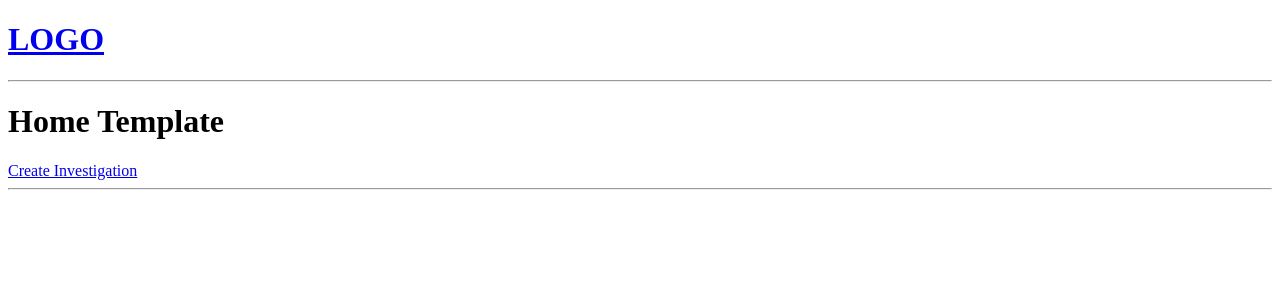
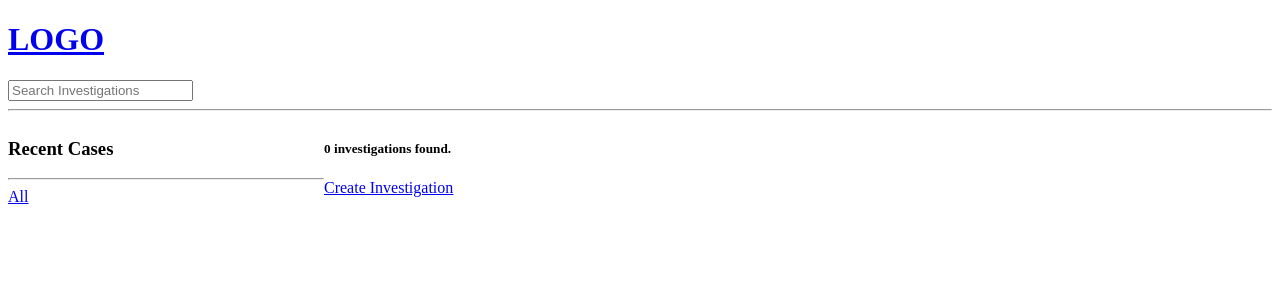
Before and after one commit to crowdere/CaseManager, a Django app: page / in a window 1280 px wide. Shown: the top 300 px of the page. Run offline with Django 4.2, Linux system fonts and the light colour scheme; data that the repository does not hold is empty.

Commit message:
Added search functionality

```diff
--- a/casemanager/base/models.py
+++ b/casemanager/base/models.py
@@ -1,4 +1,3 @@
-from tkinter import CASCADE
 from django.db import models
 from django.contrib.auth.models import User
 # Create your models here.
--- a/casemanager/base/templates/base/home.html
+++ b/casemanager/base/templates/base/home.html
@@ -2,12 +2,33 @@
 
 {% block content %}
 
-<h1> Home Template</h1>
+<style>
+    .home-container{
+        display:grid;
+        grid-template-columns: 1fr 3fr;
+    }
+</style>
+
+
+<div class="home-container">
+    <div>
+        <h3> Recent Cases </h3>
+        <hr>
+        <div>
+            <a href="{% url 'home' %}"> All </a>
+        </div>
+
+        {% for case in cases %}
+            <div>
+                <a href="{% url 'home' %}?q={{case.name}}">{{case.name}}</a>
+            </div>
+        {% endfor %}
+    </div>
 
     <div>
+        <h5> {{investigation_count}} investigations found. </h5>
+        <a href="{% url 'create-investigation' %}">  Create Investigation </a>
 
-    <a href="{% url 'create-investigation' %}">  Create Investigation </a>
-    <hr>
         <div>
                 {% for investigation in investigations %}
                 <div>
@@ -18,10 +39,12 @@
                     <small>{{investigation.case.name}}</small>
                     <hr>
                 </div>
+
                 {% endfor %}
         </div>
+
     </div>
 
-
+</div>
 
 {% endblock %}
--- a/casemanager/base/views.py
+++ b/casemanager/base/views.py
@@ -1,20 +1,23 @@
 from django.shortcuts import render, redirect
-from .models import Investigation
+from django.db.models import Q
+from .models import Investigation, Case
 from .forms import InvestigationForm
 # Create your views here.
 
 
-# NO LONGER USING
-# investigations = [
-#     {'id':1,'name':'COMP-DHG001983'},
-#     {'id':2,'name':'PCAP-DHG001983'},
-#     {'id':3,'name':'MEM-DHG001983'},
-# ]
+def home(request):
+    q = request.GET.get('q') if request.GET.get('q') != None else ''
 
+    investigations = Investigation.objects.filter(
+            Q(case__name__icontains=q) |
+            Q(name__icontains=q) |
+            Q(description__icontains=q)
+        )
 
-def home(request):
-    investigations = Investigation.objects.all()
-    context = {'investigations':investigations}
+    cases = Case.objects.all()
+    investigation_count = investigations.count()
+
+    context = {'investigations':investigations, 'cases':cases, 'investigation_count':investigation_count}
     return render(request, 'base/home.html', context)
 
 
@@ -22,6 +25,7 @@ def investigation(request, pk):
     investigation = Investigation.objects.get(id=pk)
     context = {'investigation': investigation}
     return render(request, 'base/investigation.html', context)
+
 
 def createInvestigation(request):
     form = InvestigationForm()
@@ -34,6 +38,7 @@ def createInvestigation(request):
 
     context = {'form':form}
     return render(request, 'base/investigation_form.html', context)
+
 
 def updateInvestigation(request, pk):
     investigation = Investigation.objects.get(id=pk)
@@ -48,6 +53,7 @@ def updateInvestigation(request, pk):
     context = {'form': form}
     return render(request, 'base/investigation_form.html/', context)
 
+
 def deleteInvestigation(request, pk):
     investigation = investigation = Investigation.objects.get(id=pk)
     if request.method == 'POST':
--- a/casemanager/templates/navbar.html
+++ b/casemanager/templates/navbar.html
@@ -2,4 +2,10 @@
     <h1> LOGO </h1>
 </a>
 
+<form method="GET" action="{% url 'home' %}">
+
+    <input type="text" name="q" placeholder="Search Investigations" />
+</form>
+
+
 <hr>
```
Lines whose indentation alone changed are shown as unchanged.
